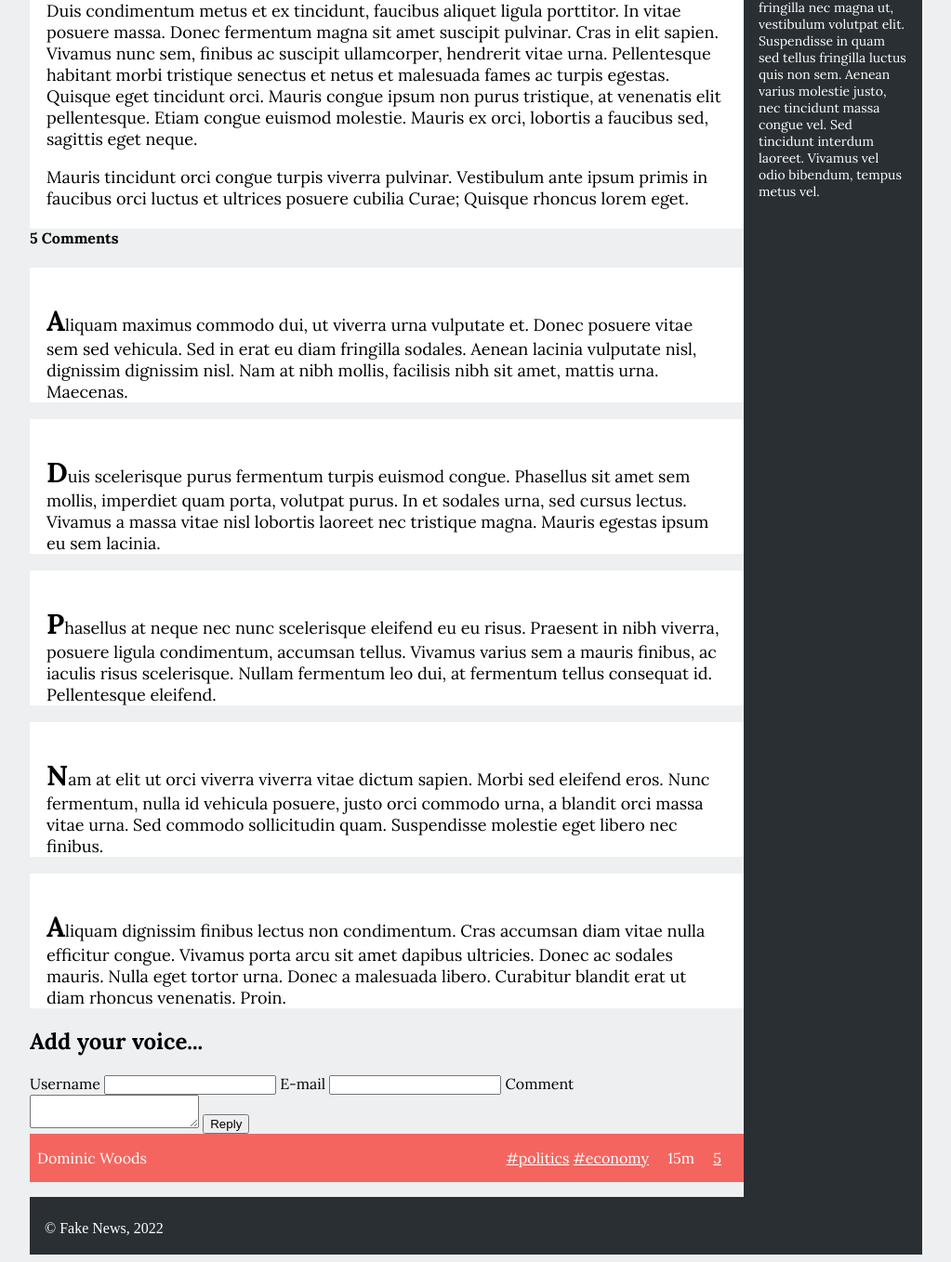
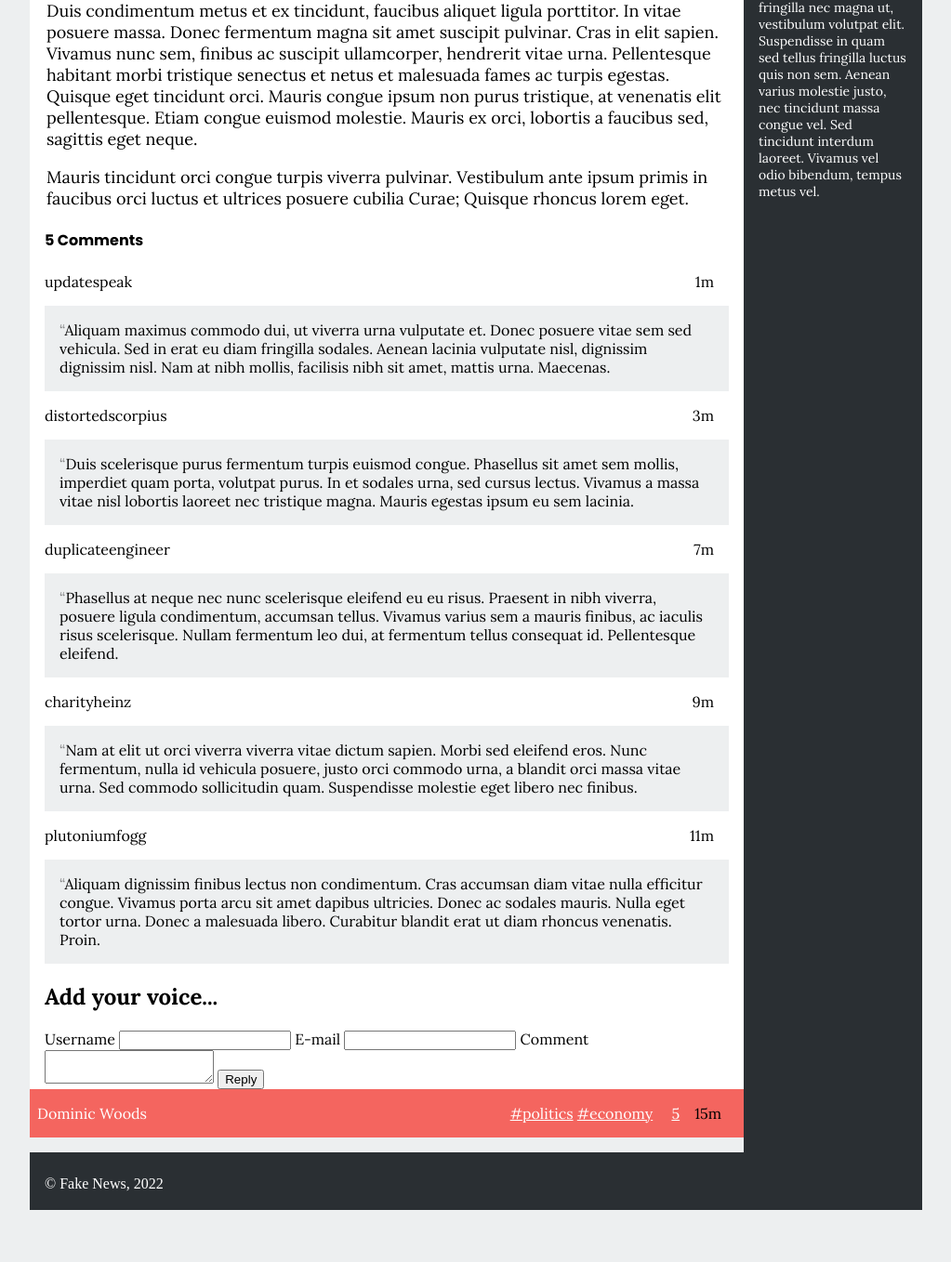
Before and after one commit to oKrolik/LTW, a PHP site: page /item.html in a window 1280 px wide. Shown: the part 933-2291 px from the top of the page at 93% size, without its empty margins (128-1151 px from the left). After the commit the page ends 2235 px from the top, so only its background shows below. Run offline with PHP 8.4, Linux system fonts and the light colour scheme.

Commit message:
TP03 changes

```diff
--- a/TP03/news/comments.css
+++ b/TP03/news/comments.css
@@ -0,0 +1,39 @@
+#comments {
+    background: #FFF;
+    padding: 0em 1em 0em 1em;
+}
+
+#comments h1 {
+    font-family: "Poppins", sans-serif;
+}
+
+.user {
+    color: black;
+}
+
+.date {
+    color: black;
+    float: right;
+}
+
+#comments p {
+    padding: 1em;
+    background-color: #EDEFF0;
+}
+
+#comments p::before {
+    content: '\201C';
+    color: #828384;
+}
+
+#comments article p:first-of-type::first-letter {
+    font-weight: normal;
+    text-transform: none;
+    font-size: initial;
+}
+
+#comments article p {
+    font-size: medium;
+    margin-left: 0;
+    margin-right: 0;
+}
--- a/TP03/news/responsive.css
+++ b/TP03/news/responsive.css
@@ -17,9 +17,17 @@
         grid-row-end: 4;
     }
 
+
     nav ul li {
-        padding: 1em 3.4em 1em 3.3em;
+        padding: 1em 3.32em 1em 3.3em;
         list-style: none;
+    }
+
+    article {
+        font-family: "Lora", serif;
+        margin-top: 0em;
+        margin-bottom: 1em;
+        position: relative;
     }
 }
 
@@ -45,32 +53,40 @@
         display: none;
     }
 
+    label {
+        padding: 1em;
+    }
+
     nav {
+        display: flex;
+        flex-direction: column;
+        background-color: #2A2F33;
         text-align: start;
     }
 
     ul {
+        background-color: #FFF;
         width: 100%;
     }
 
     #menu ul {
         display: none;
-        /* Esconde o <ul> por padrão */
     }
 
     #hamburger:checked~ul {
         display: block;
-        /* Mostra o <ul> quando o checkbox está marcado */
     }
 
     .hamburger:before {
+        /* ☰ - Ícone de menu hamburguer */
         content: "\2630";
-        /* ☰ - Ícone de menu hamburguer */
+        color: #FFF;
     }
 
     #hamburger:checked+.hamburger:before {
+        /* ✕ - Ícone de fechar (X) quando o checkbox está marcado */
         content: "\2715";
-        /* ✕ - Ícone de fechar (X) quando o checkbox está marcado */
+        color: #FFF;
     }
 
     nav ul {
```
